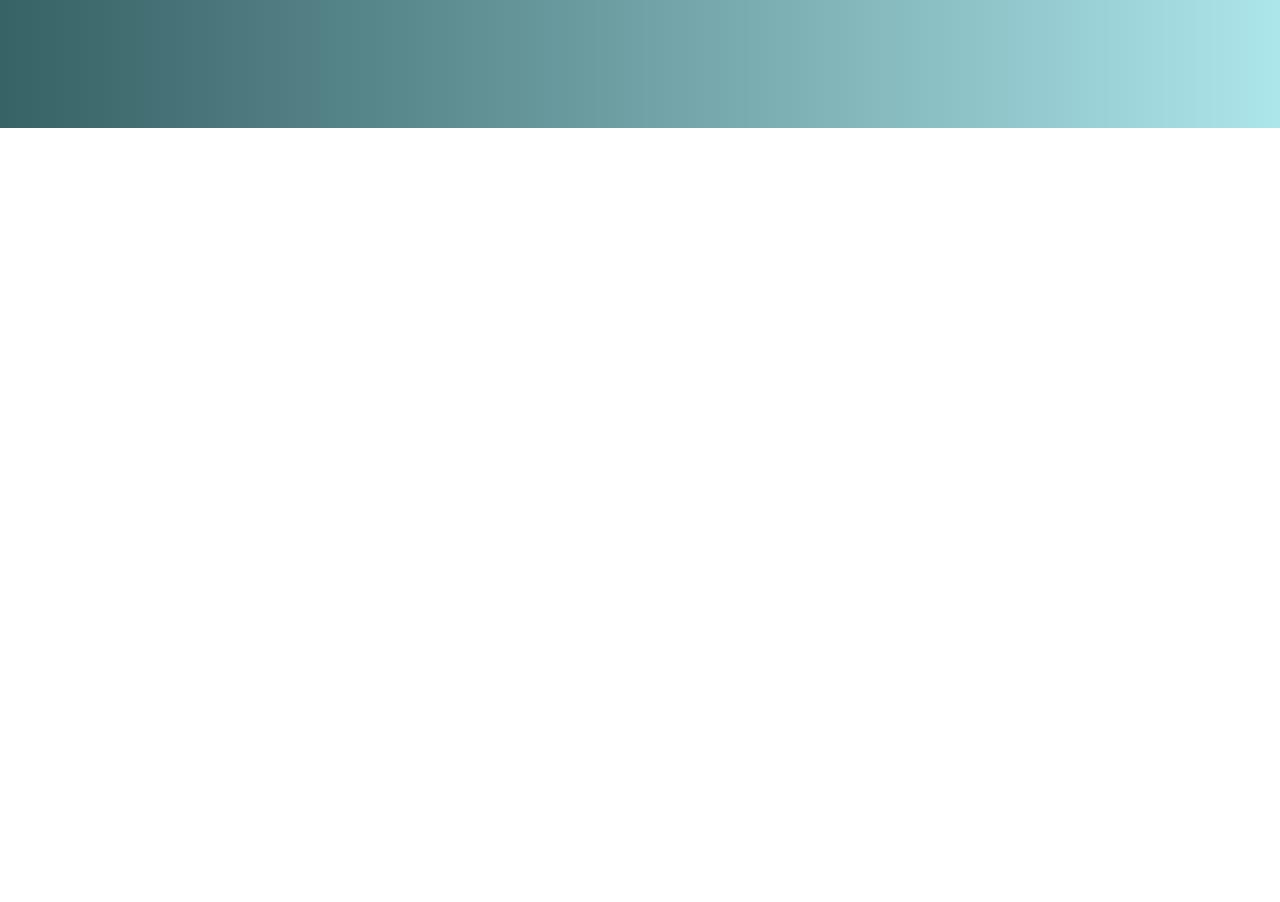
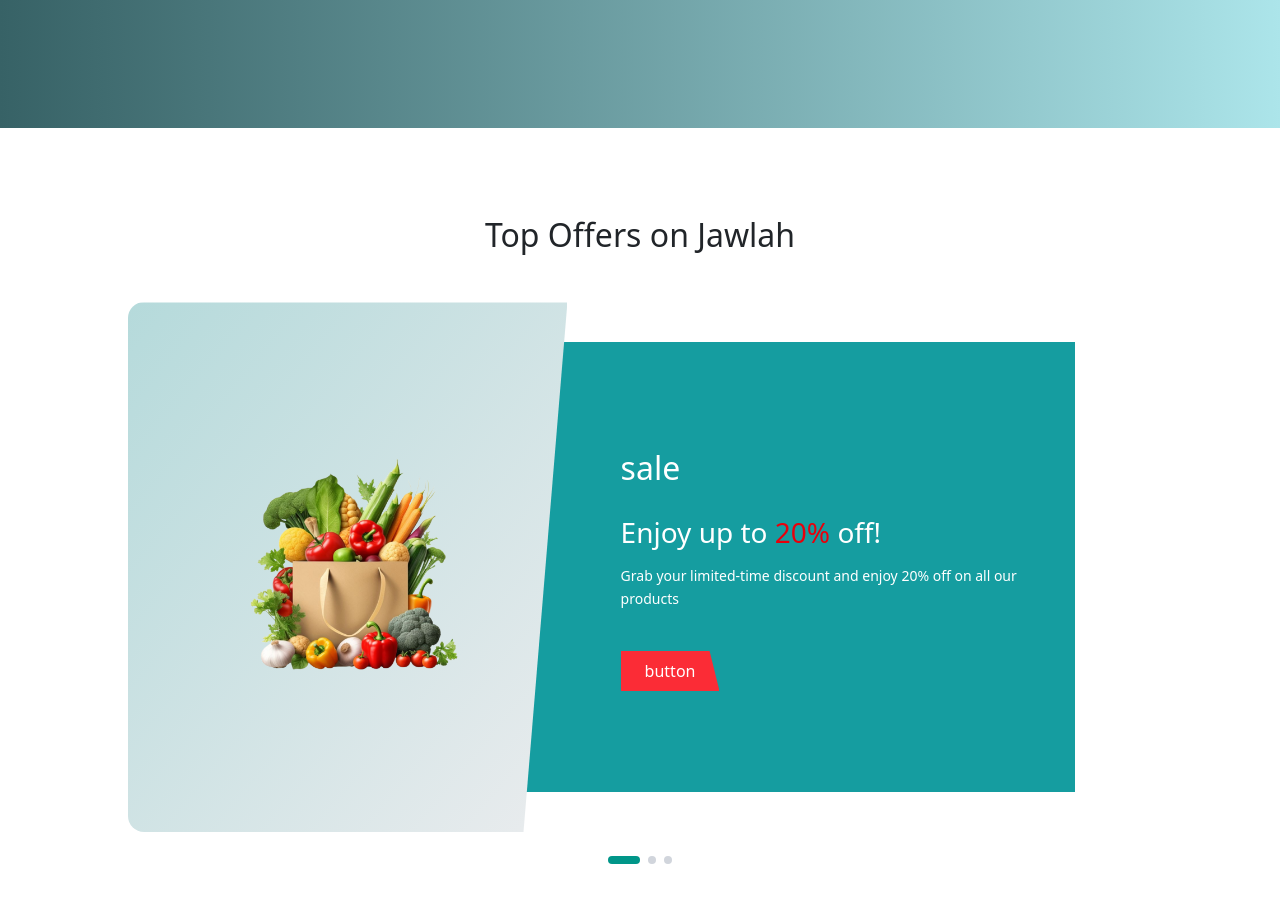
Before and after one commit to MostafaDbagh/burjx, a React (Vite) app: page / in a window 1280 px wide. Shown: the part 600-1502 px from the top of the page. Before the commit the page ends 800 px from the top, so only its background shows below. Built offline with nearby package versions, Linux system fonts and the light colour scheme.

Commit message:
Create OfferCard component

```diff
--- a/index.html
+++ b/index.html
@@ -6,7 +6,7 @@
     <meta charset="UTF-8" />
     <link rel="icon" type="image/svg+xml" href="./src//assets/Logo.svg" />
     <meta name="viewport" content="width=device-width, initial-scale=1.0" />
-    <title>BurX Assignment</title>
+    <title>Jawleh</title>
   </head>
   <body>
     <div id="root"></div>
--- /dev/null
+++ b/public/locales/ar/offerCard.json
@@ -0,0 +1,11 @@
+{
+  "offerCard": {
+    "title": "أفضل العروض على جولة",
+    "sale": "تخفيضات",
+    "subtitlePrefix": "استمتع بخصم يصل إلى",
+    "subtitleHighlight": "20٪",
+    "subtitleSuffix": "!",
+    "description": "انتهز عرض الوقت المحدود وتمتع بخصم 20٪ على جميع منتجاتنا",
+    "button": "تسوق الآن"
+  }
+}
--- /dev/null
+++ b/public/locales/en/offerCard.json
@@ -0,0 +1,11 @@
+{
+  "offerCard": {
+    "title": "Top Offers on Jawlah",
+    "sale": "SALE",
+    "subtitlePrefix": "Enjoy up to",
+    "subtitleHighlight": "20%",
+    "subtitleSuffix": "off!",
+    "description": "Grab your limited-time discount and enjoy 20% off on all our products",
+    "button": "Shop Now"
+  }
+}
--- a/src/component/navbar.jsx
+++ b/src/component/navbar.jsx
@@ -65,7 +65,7 @@ const Navbar = ({ links, dir = "ltr" }) => {
                 <Link
                   key={index}
                   to={link.to}
-                  className="w-full px-4 py-2 text-black hover:text-[#235A5E] transition-colors duration-300 font-quicksand"
+                  className="w-full px-4 py-2 text-black hover:text-[#235A5E] transition-colors duration-300 "
                   onClick={() => setIsOpen(false)} // يغلق القائمة عند اختيار رابط
                 >
                   {link.label}
--- /dev/null
+++ b/src/component/offerCard.jsx
@@ -0,0 +1,81 @@
+"use client";
+import React from "react";
+import imageSide from "../assests/images/imageSide.png";
+import { useI18n } from "../hooks/useI18n";
+
+const OfferCard = () => {
+  const { t, isRTL } = useI18n("offerCard");
+
+  return (
+    <div
+      className="flex flex-col items-center justify-center py-10"
+      dir={isRTL ? "rtl" : "ltr"}
+    >
+      {/* Title */}
+      <h2 className="text-[clamp(20px,4vw,32px)] font-bold leading-[150%] text-[#262626] mt-5 !mb-12">
+        {t("offerCard.title")}
+      </h2>
+
+      {/* Main Section */}
+      <div className="relative flex flex-row items-center justify-center w-full max-w-5xl rounded-2xl overflow-hidden scale-95 sm:scale-100">
+        {/* Left side with Image */}
+        <div
+          className="relative z-10 flex bg-gradient-to-br from-[#B5DADB] to-[#EAECEE]
+                     items-center justify-center -mr-[10px]
+                     w-[clamp(250px,40vw,500px)] h-[clamp(280px,50vw,530px)] p-4 sm:p-6"
+          style={{
+            clipPath: "polygon(0 0, 100% 0, 90% 100%, 0% 100%)"
+          }}
+        >
+          <img
+            src={imageSide}
+            alt="Grocery Bag"
+            className="w-[clamp(150px,40vw,280px)] h-[clamp(150px,40vw,280px)] object-contain"
+          />
+        </div>
+
+        {/* Right side with Gradient Box */}
+        <div
+          className="relative z-0 bg-[#159DA0] p-6 sm:p-8 flex flex-col justify-center
+                     w-[clamp(250px,60vw,660px)] h-[clamp(250px,50vw,450px)]"
+          style={{
+            paddingLeft: "clamp(60px,12vw,140px)",
+            right: "clamp(30px,6vw,90px)"
+          }}
+        >
+          <p className="leading-[150%] text-[clamp(18px,3vw,32px)] text-white">
+            {t("sale")}
+          </p>
+
+          <h3 className="text-base sm:text-xl font-semibold mt-2 text-white">
+            {t("offerCard.subtitlePrefix")}{" "}
+            <span className="text-red-600">{t("offerCard.subtitleHighlight")}</span>{" "}
+            {t("offerCard.subtitleSuffix")}
+          </h3>
+
+          <p className="text-white mt-2 text-xs sm:text-sm leading-relaxed">
+            {t("offerCard.description")}
+          </p>
+
+          <button
+            className=" mt-4 text-sm sm:text-base bg-red-500 hover:bg-red-600 text-white px-4 sm:px-5 py-2 rounded-lg shadow-md w-fit"
+            style={{
+              clipPath: "polygon(0 0, 90% 0, 100% 100%, 0 100%)"
+            }}
+          >
+            {t("button")}
+          </button>
+        </div>
+      </div>
+
+      {/* Dots Indicator */}
+      <div className="flex gap-2 mt-6">
+        <span className="w-6 sm:w-8 h-2 bg-teal-600 rounded-full"></span>
+        <span className="w-2 h-2 bg-gray-300 rounded-full"></span>
+        <span className="w-2 h-2 bg-gray-300 rounded-full"></span>
+      </div>
+    </div>
+  );
+};
+
+export default OfferCard;
--- a/src/pages/home.jsx
+++ b/src/pages/home.jsx
@@ -1,4 +1,5 @@
 import Hero from "../component/hero";
+import OfferCard from "../component/offerCard";
 
 const Home = () => {
 
@@ -6,6 +7,7 @@ const Home = () => {
   return (
 <>
 <Hero/>
+<OfferCard/>
 </>
   );
 };
```
Also changed, not shown: public/locales/ar/navbar.json (line endings or trailing spaces), src/assests/images/imageSide.png (added).
